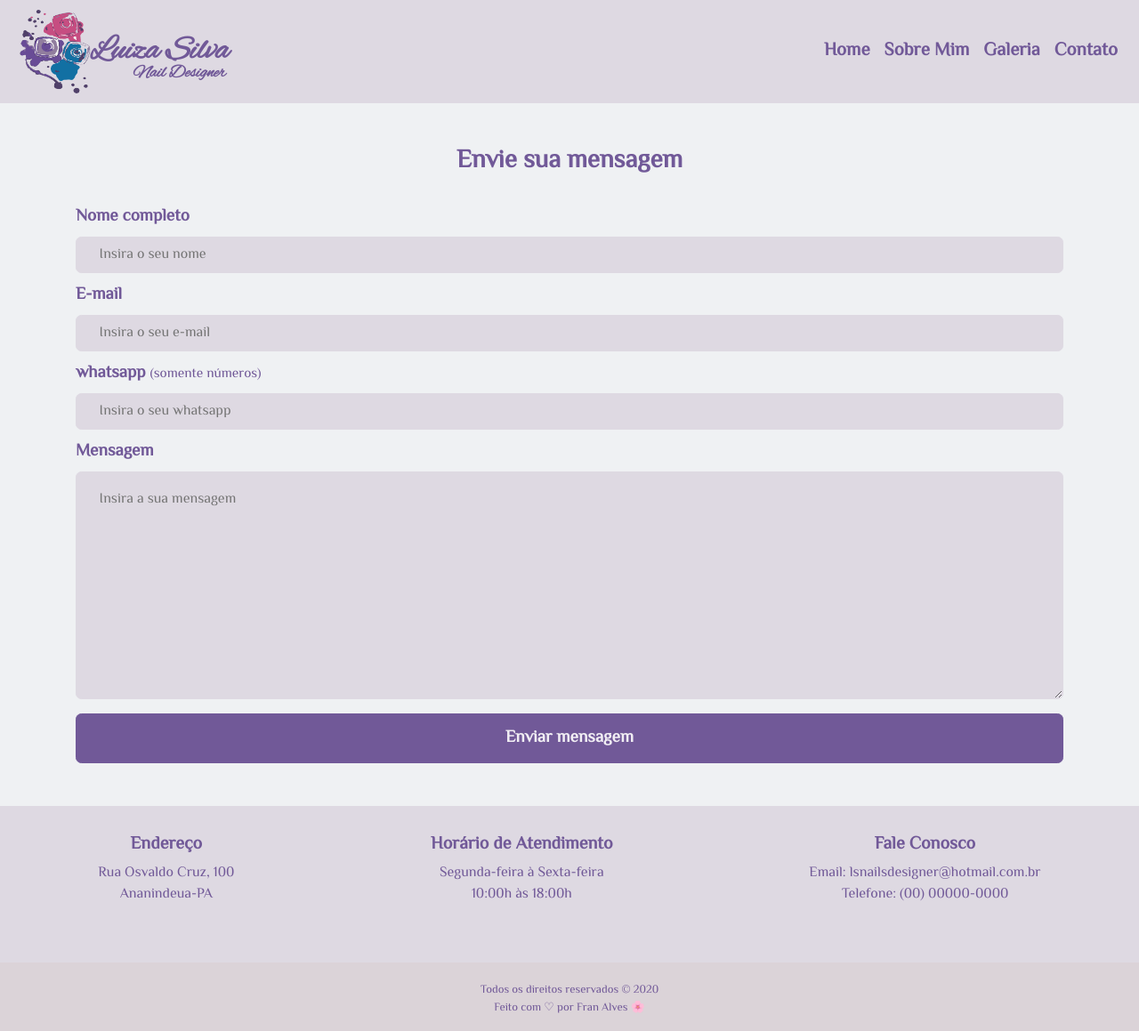
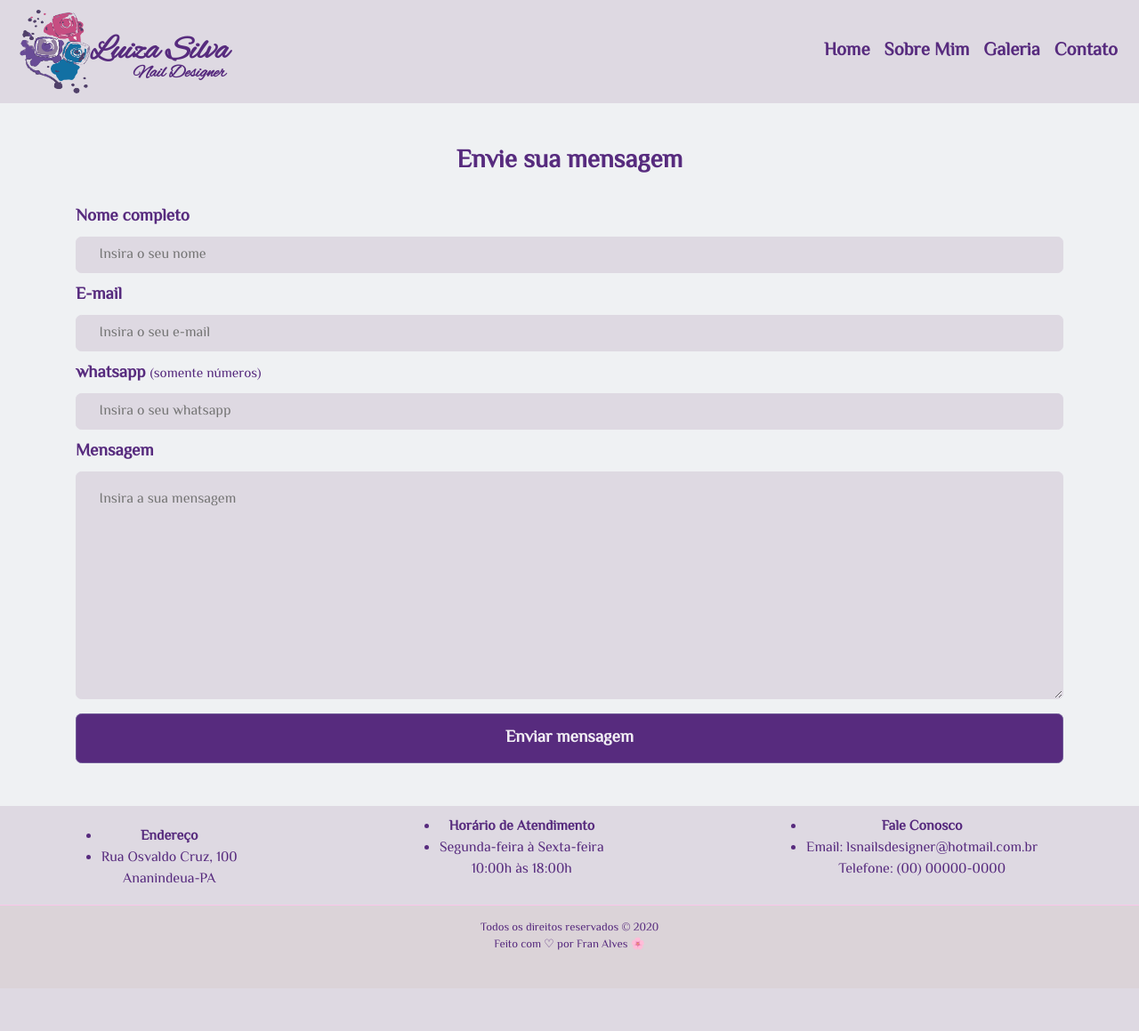
Before and after one commit to fransanalves/first-project, a PHP site: page /form.html in a window 1280 px wide. Shown: the whole page at 89% size. After the commit the page ends 1068 px from the top, so only its background shows below. Run offline with PHP 8.4, Linux system fonts and the light colour scheme; some libraries are stand-ins or nearby versions.

Commit message:
alterações footer

```diff
--- a/css_/form.css
+++ b/css_/form.css
@@ -59,5 +59,5 @@
     padding: .8rem;
     border-radius: .4rem;
     border: 1px solid #715998;
-    background: #715998;
+    background: #572b7e;
 }
--- a/css_/style.css
+++ b/css_/style.css
@@ -22,7 +22,7 @@
 }
 
 body {
-    color: #715998;
+    color: #572b7e;
     font-family: "ElMessiri";
     background-color: #eff1f3;
 
@@ -53,7 +53,7 @@ body {
 
 .logo, .sub-logo {
     font-weight: bold;
-    color: #715998;
+    color: #572b7e;
     margin-bottom: 0;
     font-family: "AlexBrush";
     margin-left: -.93rem;
@@ -62,6 +62,7 @@ body {
 .logo:hover, .sub-logo:hover {
     color: #d72483;
 }
+
 .sub-logo {
     margin-top: 3rem;
     margin-left: -6.7rem;
@@ -72,7 +73,7 @@ body {
 }
 
 .navbar-light .navbar-nav .nav-link {
-    color: #715998;
+    color: #572b7e;
     font-weight: bold;
     font-size: 1.3rem;
 }
@@ -82,7 +83,7 @@ body {
 }
 
 .navbar-light .navbar-toggler {
-    border-color: rgba(113,89,152,1 );
+    border-color: rgba(87, 43, 126, 1 );
     padding: .2rem .3rem;
 }
 
@@ -109,46 +110,61 @@ body {
 }
 
 /* Estilo rodapé maior */
-.footer-lg {
+.footer-geral {
+    padding-left: 0;
+    padding-right: 0;
+}
+
+.container-lg {
     background-color: #ded9e2;
 }
 
-.items-footer-lg {
+.list-lg {
     text-align: center;
-}
-
-.last-article {
-    padding-bottom: 1.8rem;
-}
-
-.title-footer-lg {
-    font-weight: bold;
-    padding-top: 2rem;
-}
-
-.p-footer-lg {
+    padding-bottom: 1rem;
     margin-bottom: 0;
 }
 
+.items-lg-title {
+    font-weight: bold;
+}
+
+.title-first {
+    padding-top: 1.45rem;
+}
+
+
 /* Estilo rodapé menor */
-.footer-sm {
+.container-sm {
     text-align: center;
     background-color: #dbd3d8;
+    border-top: 1px solid #F9C7E9;
 }
 
-.items-footer-sm {
-    margin-top: .8rem;
-    display: inline-block;
+.first-list {
+    margin-top: 1rem;
 }
 
-.first-p-footer-sm, .secondy-p-footer-sm {
-    text-align: center;
+.list-sm, .redes-sociais {
+    list-style: none;
+    margin-bottom: .3rem;
+}
+
+.items-sm {
     font-size: .8rem;
 }
 
-.first-p-footer-sm {
-    padding-top: .6rem;
+.redes-sociais {
+    display: flex;
+    align-items: center;
+    margin-left: 8rem;
     margin-bottom: 0;
+}
+
+.icon-footer {
+    color: #572b7e;
+    font-size: 1.4rem;
+    margin: 0 1rem 0 .99rem;
 }
 
 @media screen and (min-width: 428px) {
@@ -180,3 +196,11 @@ body {
     }
 
 }
+
+/*
+.footer-sm {
+    display: flex;
+    align-items: center;
+    justify-content: center;
+}
+*/
--- a/form.html
+++ b/form.html
@@ -74,40 +74,48 @@
             </form>
         </main>
 
-        <footer class="footer-geral">
-            <section class="footer-lg">
-                <article class="items-footer-lg">
-                    <h5 class="title-footer-lg"><i class="fa fa-map-marker-alt"></i> Endereço</h5>
-                    <p class="p-footer-lg">
+        <footer class="footer-geral container-fluid">
+            <section class="container-lg">
+                <footer class="footer-lg">
+                    <ul class="list-lg">
+                        <li class="items-lg-title title-first"><i class="fa fa-map-marker-alt"></i> Endereço</li>
+                        <li class="items-lg">
                             Rua Osvaldo Cruz, 100<br> Ananindeua-PA
-                    </p>
-                </article>
+                        </li>
+                    </ul>
 
-                <article class="items-footer-lg">
-                    <h5 class="title-footer-lg"><i class="far fa-clock"></i> Horário de Atendimento</h5>
-                    <p class="p-footer-lg">
+                    <ul class="list-lg">
+                        <li class="items-lg-title"><i class="far fa-clock"></i> Horário de Atendimento</li>
+                        <li class="items-lg">
                             Segunda-feira à Sexta-feira<br>10:00h às 18:00h<br>
-                    </p>
-                </article>
+                        </li>
+                    </ul>
 
-                <article class="items-footer-lg last-article">
-                    <h5 class="title-footer-lg"><i class="fas fa-users"></i> Fale Conosco</h5>
-                    <p class="p-footer-lg">
+                    <ul class="list-lg last-list">
+                        <li class="items-lg-title"><i class="fas fa-users"></i> Fale Conosco</li>
+                        <li class="items-lg">
                             Email: lsnailsdesigner@hotmail.com.br<br>
                             Telefone: (00) 00000-0000
-                    </p>
-                </article>
+                        </li>
+                    </ul>
+            </footer>
             </section>
 
-            <section class="footer-sm">
-                <div class="items-footer-sm">
-                    <p class="first-p-footer-sm">
+            <section class="container-sm">
+                <footer class="footer-sm">
+                    <ul class="list-sm">
+                        <li class="items-sm first-list">
                             Todos os direitos reservados &copy; 2020
-                    </p>
-                    <p class="secondy-p-footer-sm">
+                        </li>
+                        <li class="items-sm">
                             Feito com &#9825; por Fran Alves &#127800;
-                    </p>
-                </div>
+                        </li>
+                    </ul>
+                    <ul class="redes-sociais">
+                        <li><a class="icon-footer" href="#"><i class="fab fa-facebook-f"></i></a></li>
+                        <li><a class="icon-footer" href="#"><i class="fab fa-instagram"></i></a></li>
+                    </ul>
+                </footer>
             </section>
         </footer>
 
```
Also changed, not shown: about.html (+32 -24 lines), gallery.html (+32 -24 lines), index.html (+32 -24 lines). Lines whose indentation alone changed are shown as unchanged.
